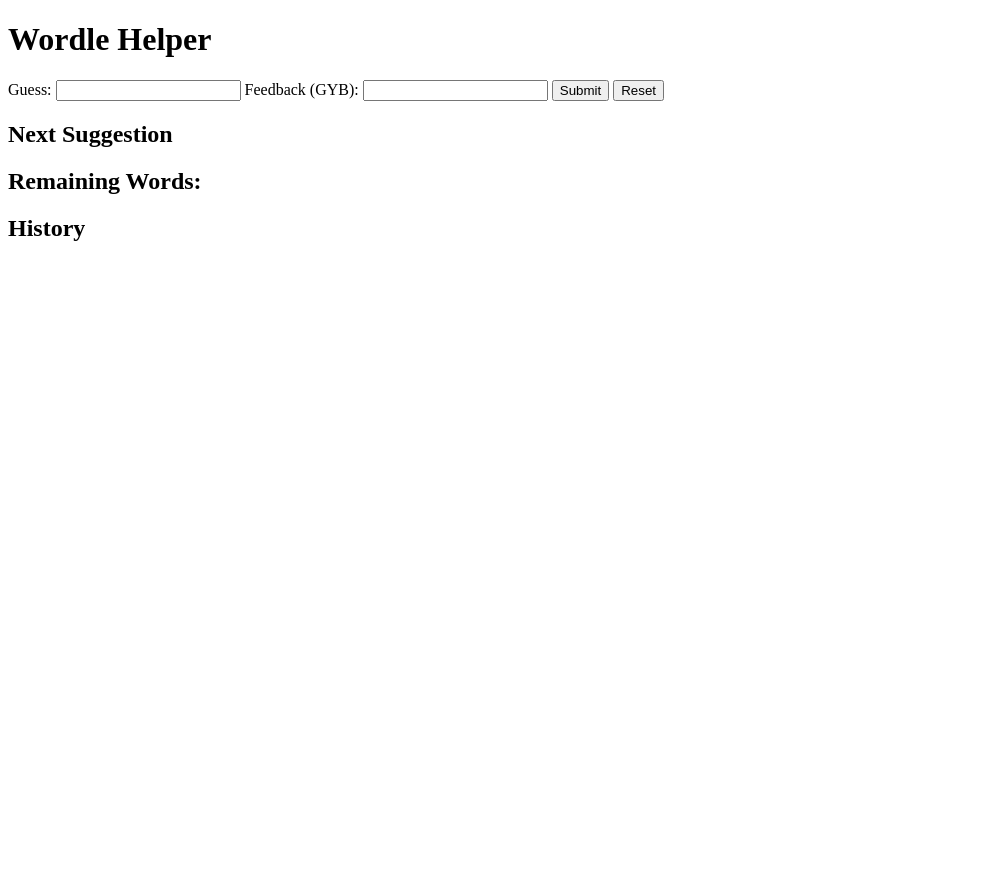
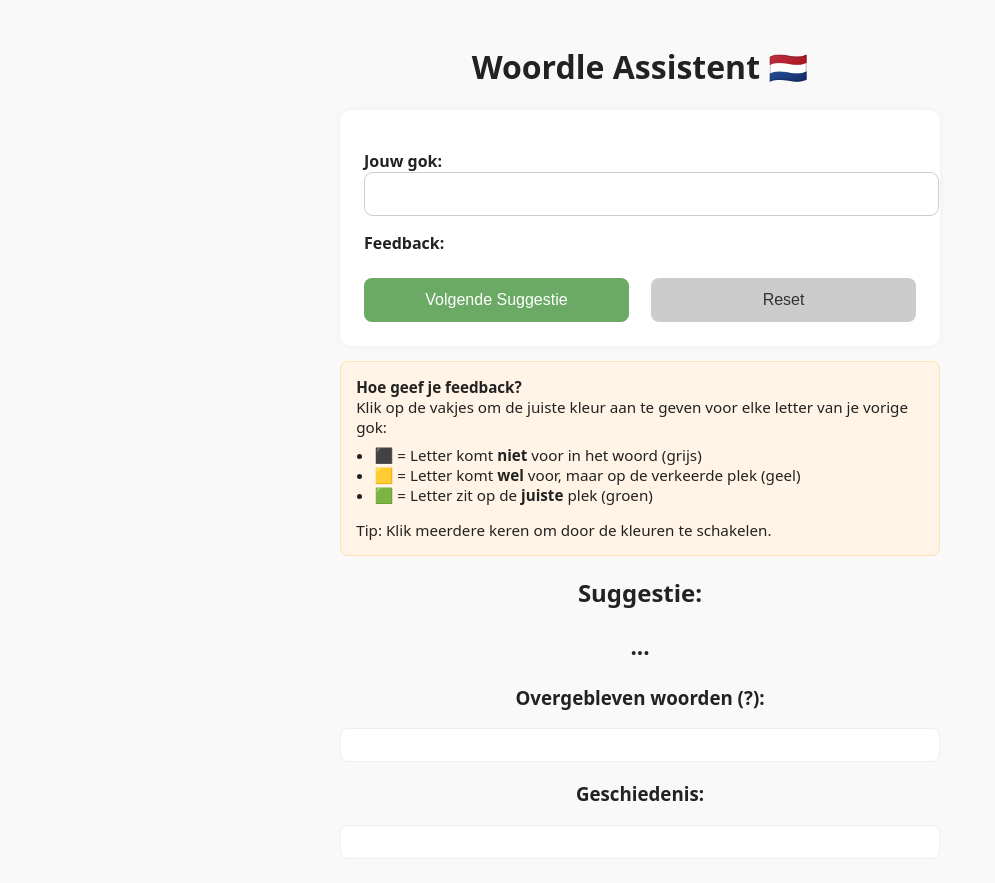
Before and after one commit to Yegberink/woordle_bot, a Flask app: page / in a window 1280 px wide. Shown: the whole page, without its empty margins (0-995 px from the left). Before the commit the page ends 241 px from the top, so only its background shows below. Run offline with Flask 3, Linux system fonts and the light colour scheme; data that the repository does not hold is empty.

Commit message:
Update index.html

```diff
--- a/templates/index.html
+++ b/templates/index.html
@@ -1,109 +1,292 @@
 <!DOCTYPE html>
-<html>
+<html lang="nl">
 <head>
-    <title>Wordle Helper</title>
+    <meta charset="UTF-8">
+    <title>Woordle Assistent 🇳🇱</title>
+    <meta name="viewport" content="width=device-width, initial-scale=1">
     <style>
+        :root {
+            --green: #6aaa64;
+            --yellow: #c9b458;
+            --gray: #787c7e;
+        }
+
+        body {
+            font-family: system-ui, sans-serif;
+            margin: 0;
+            padding: 1.5em;
+            background-color: #f9f9f9;
+            color: #222;
+            max-width: 600px;
+            margin-left: auto;
+            margin-right: auto;
+        }
+
+        h1, h2, h3 {
+            text-align: center;
+        }
+
+        form {
+            background: white;
+            padding: 1.5em;
+            border-radius: 0.75em;
+            box-shadow: 0 0 10px rgba(0,0,0,0.05);
+        }
+
+        label {
+            display: block;
+            margin-top: 1em;
+            font-weight: bold;
+        }
+
+        input[type="text"] {
+            padding: 0.6em;
+            width: 100%;
+            font-size: 1.1em;
+            border: 1px solid #ccc;
+            border-radius: 0.5em;
+        }
+
+        #feedback-buttons {
+            display: flex;
+            justify-content: space-between;
+            gap: 0.25em;
+            margin-top: 0.5em;
+        }
+
+        #feedback-buttons button {
+            font-size: 1.4em;
+            flex: 1;
+            padding: 0.6em 0;
+            border: none;
+            border-radius: 0.5em;
+            background: #e0e0e0;
+            transition: background 0.2s;
+        }
+
+        #feedback-buttons button:hover {
+            background: #d5d5d5;
+        }
+
+        button[type="submit"],
+        button[type="button"] {
+            width: 48%;
+            font-size: 1em;
+            padding: 0.8em;
+            margin-top: 1em;
+            border: none;
+            border-radius: 0.5em;
+            background-color: #6aaa64;
+            color: white;
+            cursor: pointer;
+        }
+
+        button[type="button"] {
+            background-color: #ccc;
+            color: #333;
+        }
+
+        #suggestion {
+            font-size: 1.4em;
+            text-align: center;
+            font-weight: bold;
+            margin-top: 1em;
+        }
+
+        ul#remaining-words {
+            max-height: 200px;
+            overflow-y: auto;
+            background: #fff;
+            padding: 1em;
+            border-radius: 0.5em;
+            border: 1px solid #eee;
+        }
+
         .guess-history {
-            margin-top: 20px;
+            margin-top: 1em;
+            background: #fff;
+            padding: 1em;
+            border-radius: 0.5em;
+            border: 1px solid #eee;
         }
+
         .letter-box {
             display: inline-block;
-            width: 40px;
-            height: 40px;
-            line-height: 40px;
+            width: 2em;
+            height: 2em;
+            line-height: 2em;
             text-align: center;
-            margin: 2px;
-            font-size: 24px;
+            margin: 0.1em;
+            font-size: 1.2em;
             font-weight: bold;
             color: white;
-            border-radius: 5px;
+            border-radius: 0.3em;
         }
-        .green { background-color: #6aaa64; }
-        .yellow { background-color: #c9b458; }
-        .gray { background-color: #787c7e; }
+
+        .green { background-color: var(--green); }
+        .yellow { background-color: var(--yellow); }
+        .gray { background-color: var(--gray); }
+
+        @media (max-width: 500px) {
+            #feedback-buttons button {
+                font-size: 1.2em;
+                padding: 0.4em 0;
+            }
+
+            button[type="submit"],
+            button[type="button"] {
+                width: 100%;
+                margin-bottom: 0.5em;
+            }
+
+            form {
+                padding: 1em;
+            }
+        }
     </style>
 </head>
 <body>
-    <h1>Wordle Helper</h1>
+    <h1>Woordle Assistent 🇳🇱</h1>
+    <form id="wordle-form">
+        <label for="guess">Jouw gok:</label>
+        <input type="text" id="guess" name="guess" maxlength="5">
 
-    <form id="guess-form">
-        <label for="guess">Guess:</label>
-        <input type="text" id="guess" name="guess" maxlength="5" required>
-        <label for="feedback">Feedback (GYB):</label>
-        <input type="text" id="feedback" name="feedback" maxlength="5" required>
-        <button type="submit">Submit</button>
-        <button type="button" id="reset">Reset</button>
+        <label for="feedback">Feedback:</label>
+        <div id="feedback-buttons"></div>
+        <input type="text" id="feedback" name="feedback" maxlength="5" style="display: none;">
+
+        <div style="display: flex; justify-content: space-between; gap: 1%;">
+            <button type="submit">Volgende Suggestie</button>
+            <button type="button" onclick="resetGame()">Reset</button>
+        </div>
     </form>
+    <div style="margin-top: 1em; font-size: 0.95em; background: #fff4e5; padding: 1em; border-radius: 0.5em; border: 1px solid #ffe1b3;">
+        <strong>Hoe geef je feedback?</strong><br>
+        Klik op de vakjes om de juiste kleur aan te geven voor elke letter van je vorige gok:
+        <ul style="margin-top: 0.5em; padding-left: 1.2em;">
+            <li>⬛ = Letter komt <strong>niet</strong> voor in het woord (grijs)</li>
+            <li>🟨 = Letter komt <strong>wel</strong> voor, maar op de verkeerde plek (geel)</li>
+            <li>🟩 = Letter zit op de <strong>juiste</strong> plek (groen)</li>
+        </ul>
+        Tip: Klik meerdere keren om door de kleuren te schakelen.
+    </div>
+    <h2>Suggestie:</h2>
+    <p id="suggestion">...</p>
 
-    <h2>Next Suggestion</h2>
-    <div id="suggestion"></div>
+    <h3>Overgebleven woorden (<span id="remaining-count">?</span>):</h3>
+    <ul id="remaining-words"></ul>
 
-    <h2>Remaining Words: <span id="remaining-count"></span></h2>
-    <ul id="remaining-list"></ul>
-
-    <div class="guess-history" id="guess-history">
-        <h2>History</h2>
-    </div>
+    <h3>Geschiedenis:</h3>
+    <div id="guess-history" class="guess-history"></div>
 
     <script>
-        document.getElementById("guess-form").addEventListener("submit", async function(event) {
-            event.preventDefault();
-            const guess = document.getElementById("guess").value;
-            const feedback = document.getElementById("feedback").value;
+        const form = document.getElementById("wordle-form");
+        const guessInput = document.getElementById("guess");
+        const feedbackInput = document.getElementById("feedback");
+        const suggestionEl = document.getElementById("suggestion");
+        const remainingCountEl = document.getElementById("remaining-count");
+        const remainingList = document.getElementById("remaining-words");
+        const historyContainer = document.getElementById("guess-history");
+        const feedbackButtonsContainer = document.getElementById("feedback-buttons");
 
-            const formData = new FormData();
-            formData.append("guess", guess);
-            formData.append("feedback", feedback);
+        function createFeedbackButtons(guess) {
+            feedbackButtonsContainer.innerHTML = "";
+            const feedback = Array(5).fill("B");
 
-            const response = await fetch("/next", {
-                method: "POST",
-                body: formData
+            guess.split("").forEach((char, idx) => {
+                const button = document.createElement("button");
+                button.textContent = "⬛";
+                button.dataset.state = "B";
+
+                button.onclick = (e) => {
+                    e.preventDefault();
+                    const current = button.dataset.state;
+                    const next = current === "B" ? "Y" : current === "Y" ? "G" : "B";
+                    button.dataset.state = next;
+                    button.textContent = next === "B" ? "⬛" : next === "Y" ? "🟨" : "🟩";
+                    feedback[idx] = next;
+                    feedbackInput.value = feedback.join("");
+                };
+
+                feedbackButtonsContainer.appendChild(button);
             });
 
+            feedbackInput.value = feedback.join("");
+        }
+
+        form.onsubmit = async function (e) {
+            e.preventDefault();
+
+            const formData = new FormData(form);
+            const response = await fetch("/next", { method: "POST", body: formData });
             const data = await response.json();
-            updateUI(data);
-        });
 
-        document.getElementById("reset").addEventListener("click", async function() {
-            await fetch("/reset", { method: "POST" });
-            document.getElementById("suggestion").innerText = "";
-            document.getElementById("remaining-list").innerHTML = "";
-            document.getElementById("guess-history").innerHTML = "<h2>History</h2>";
-            document.getElementById("remaining-count").innerText = "";
-        });
+            suggestionEl.textContent = data.guess
+                ? (data.second_best ? `${data.guess} (of ${data.second_best})` : data.guess)
+                : "Geen suggesties meer gevonden.";
+            guessInput.value = data.guess;
+            remainingCountEl.textContent = data.count;
 
-        function updateUI(data) {
-            const suggestionDiv = document.getElementById("suggestion");
-            suggestionDiv.innerText = data.guess ? `Best guess: ${data.guess}` : "No suggestions.";
-
-            const list = document.getElementById("remaining-list");
-            list.innerHTML = "";
+            remainingList.innerHTML = "";
             data.remaining.forEach(word => {
                 const li = document.createElement("li");
                 li.textContent = word;
-                list.appendChild(li);
+                remainingList.appendChild(li);
             });
 
-            document.getElementById("remaining-count").innerText = data.count;
-
-            const historyDiv = document.getElementById("guess-history");
-            historyDiv.innerHTML = "<h2>History</h2>";
-            data.history.forEach(entry => {
+            // Render history with colored boxes
+            historyContainer.innerHTML = "";
+            data.history.forEach(item => {
                 const row = document.createElement("div");
-                for (let i = 0; i < 5; i++) {
-                    const box = document.createElement("div");
-                    box.className = "letter-box";
-                    const fb = entry.feedback[i];
+                item.guess.split("").forEach((char, i) => {
+                    const box = document.createElement("span");
+                    box.classList.add("letter-box");
+                    const fb = item.feedback[i];
                     if (fb === "G") box.classList.add("green");
                     else if (fb === "Y") box.classList.add("yellow");
                     else box.classList.add("gray");
+                    box.textContent = char.toUpperCase();
+                    row.appendChild(box);
+                });
+                historyContainer.appendChild(row);
+            });
 
-                    box.textContent = entry.guess[i].toUpperCase();
-                    row.appendChild(box);
-                }
-                historyDiv.appendChild(row);
+            createFeedbackButtons(data.guess);
+        };
+
+        async function resetGame() {
+            await fetch("/reset", { method: "POST" });
+            suggestionEl.textContent = "...";
+            remainingList.innerHTML = "";
+            remainingCountEl.textContent = "?";
+            historyContainer.innerHTML = "";
+            guessInput.value = "";
+            feedbackInput.value = "";
+            feedbackButtonsContainer.innerHTML = "";
+            await loadInitialSuggestion();
+        }
+
+        async function loadInitialSuggestion() {
+            const response = await fetch("/next", { method: "POST" });
+            const data = await response.json();
+
+            suggestionEl.textContent = data.second_best
+                ? `${data.guess} (of ${data.second_best})`
+                : data.guess;
+            guessInput.value = data.guess;
+            remainingCountEl.textContent = data.count;
+
+            remainingList.innerHTML = "";
+            data.remaining.forEach(word => {
+                const li = document.createElement("li");
+                li.textContent = word;
+                remainingList.appendChild(li);
             });
+
+            createFeedbackButtons(data.guess);
         }
+
+        window.onload = loadInitialSuggestion;
     </script>
 </body>
 </html>
```
